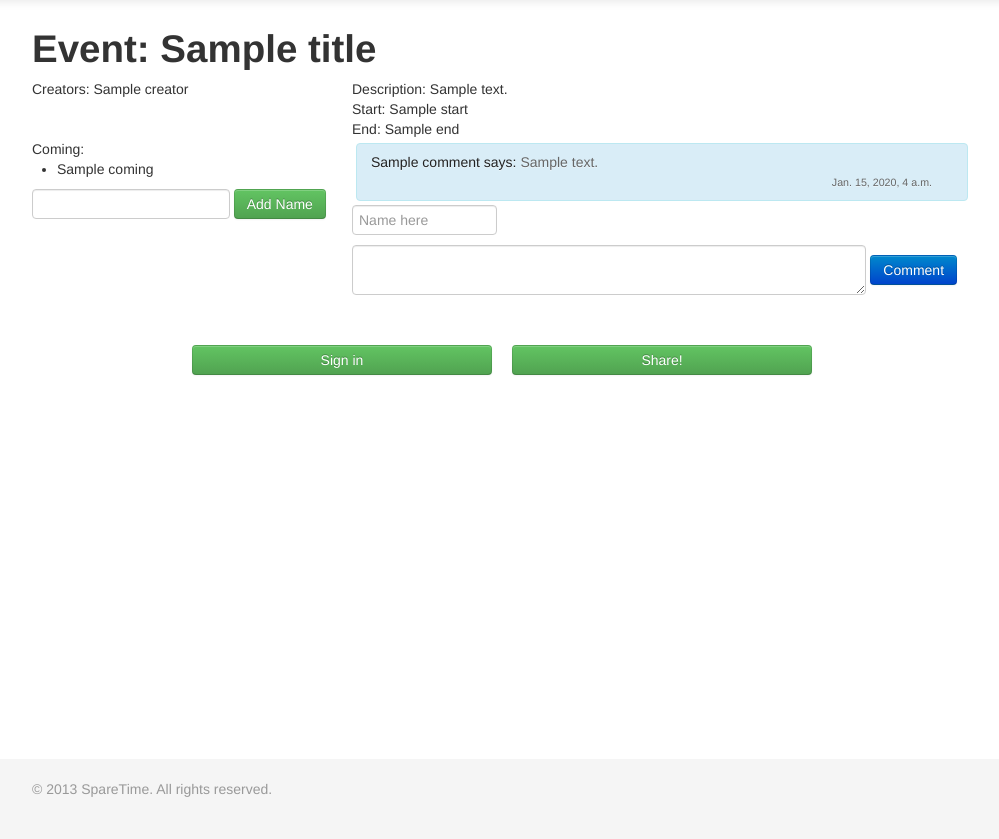
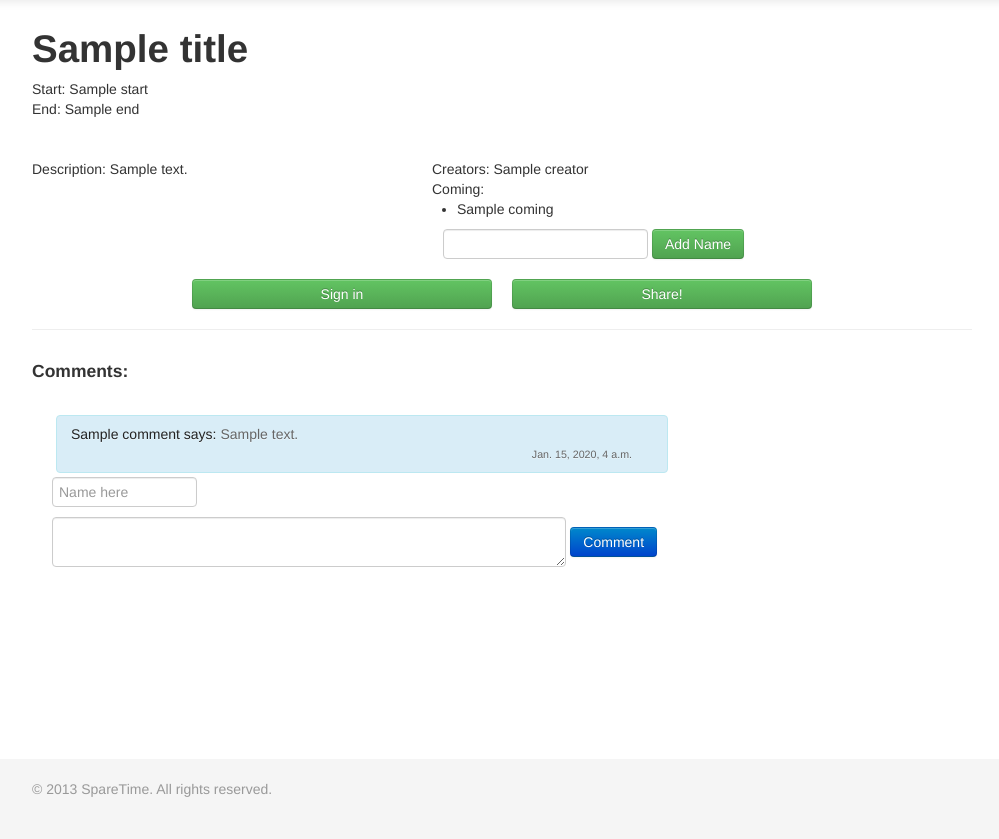
Before and after one commit to psatyajeet/SpareTime, a Django app: template mysite/templates/socialcalendar/event.html in a window 1280 px wide. Shown: the part 41-880 px from the top of the page, without its empty margins (138-1137 px from the left). Run offline with Django 3.2, Linux system fonts and the light colour scheme; tables that the repository leaves empty hold one stand-in row (values such as "Sample post"); the template is opened without the code that fills it: values that come from a table or form of the project are taken from there, most other values are stand-ins (such as "Sample title", 1, 10 or a date in 2020); parts of the project's set-up code (start-up, migrations or seed data) failed here and were passed over; some libraries are stand-ins or nearby versions.

Commit message:
event page re-arrange

```diff
--- a/mysite/templates/socialcalendar/event.html
+++ b/mysite/templates/socialcalendar/event.html
@@ -4,31 +4,50 @@
 <body>
     <div class="row-fluid">
         <span class="span12">
-            <h1>Event: {{title}}</h1>
+            <h1>{{title}}</h1>
         </span>
     </div>
     <div class="row-fluid">
-        <span class="span4">
-            <div>Creators: {% for creator in creators %} {{creator.name}} {% endfor %}</div>
-        </span>
-        <span class="span8">
-            <div>Description: {{description}}</div>
             <div>Start: {{start}}</div>
             <div>End: {{end}}</div>
-        </span>
-
     </div>
 
+    <br><br>
+
     <div class="row-fluid">
-        <span class="span4">
+        <span class="span5">
+            <div>Description: {{description}}</div>
+        </span>
+        <span class="span7">
+            <div>Creators: {% for creator in creators %} {{creator.name}} {% endfor %}</div>
             <div>Coming: <ul id = "coming">{% for p in coming %}<li> {{p.name}}</li> {% endfor %}</ul></div>
-            <form class="form-search">
+            <form class="form-search span7">
                 <span>
                     <input type="text" class="span8" id = "inputBox">
                     <button class="btn  btn-success" type="button" id="accept">Add Name</button>
                 </span>
             </form>
         </span>
+    </div>
+
+    <div class="row-fluid">
+        <span class = "span2">
+        </span>
+        <span class="span4">
+            <button class="btn btn-block btn-success" type="button" id="signIn">Sign in</button>
+        </span>
+        <span class="span4">
+            <button class="btn btn-block btn-success" type="button" id="share">Share!</button>
+        </span>
+        <span class="span2">
+        </span>
+    </div>
+
+    <hr />
+
+    <div class="row-fluid">
+        <div class="row-fluid"> <h4> Comments: </h4> </div>
+        <br>
         <span class="span8">
             <div id = "commentsPlace">
                 {% for p in comments %}
@@ -39,10 +58,9 @@
                 </div>
                 {% endfor %}
             </div>
-                <input type="text" class="span3" id = "Name" placeholder="Name here">
+            <input type="text" class="span3" id = "Name" placeholder="Name here">
 
             <form class="form-search">
-
                 <textarea  class="span10" id = "commentForm"></textarea>
                 <button class="btn btn-primary" type="button" id="comment">Comment</button>
             </form>
@@ -55,26 +73,13 @@
     </div>
 
 
-    <div class="row-fluid">
-
-        <span class = "span2">
-        </span>
-        <span class="span4">
-            <button class="btn btn-block btn-success" type="button" id="signIn">Sign in</button>
-        </span>
-        <span class="span4">
-            <button class="btn btn-block btn-success" type="button" id="share">Share!</button>
-        </span>
-        <span class="span2">
-        </span>
-    </div>
-
 
     <div class="row-fluid">
         <span class = "span12">
 
         </span>
     </div>
+
 <script>
     $("#notificationButton").hide()
     $("#dLabel").hide()
```
Also changed, not shown: mysite/static/css/event.css (added).
